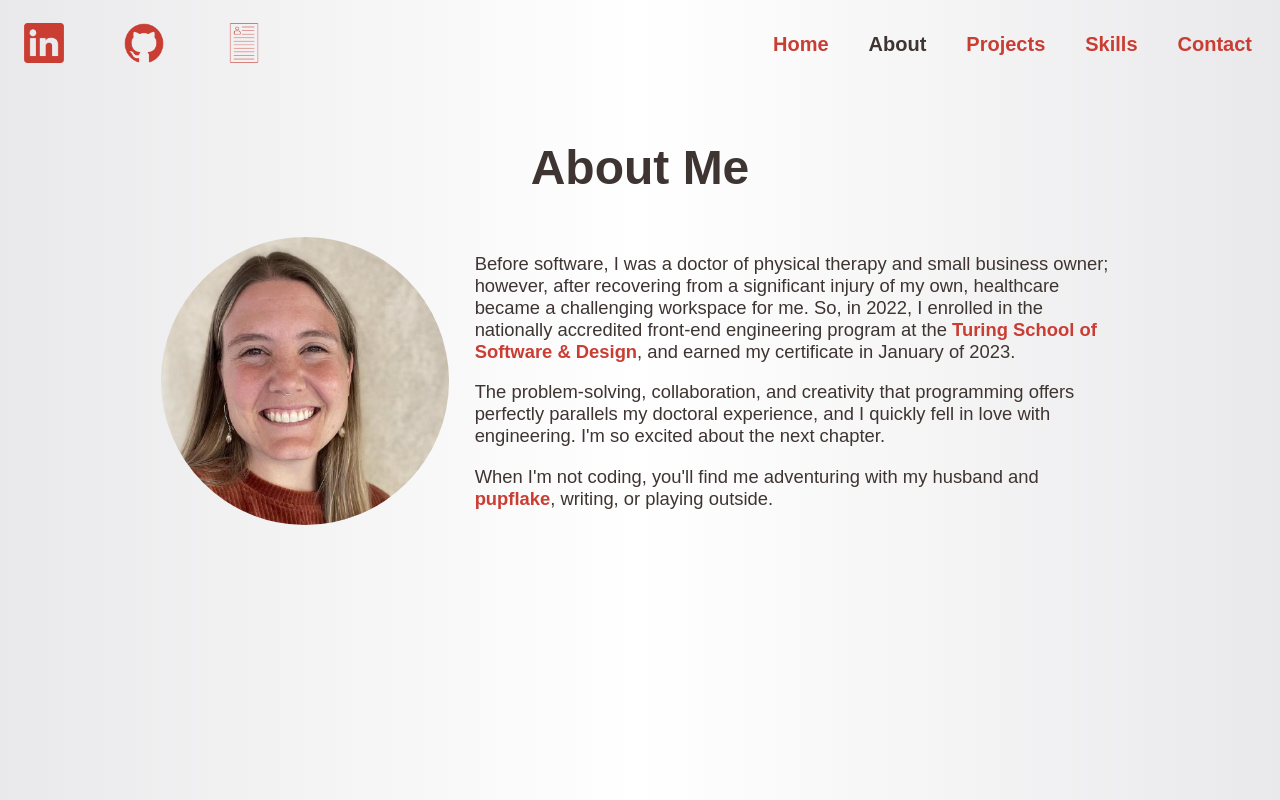
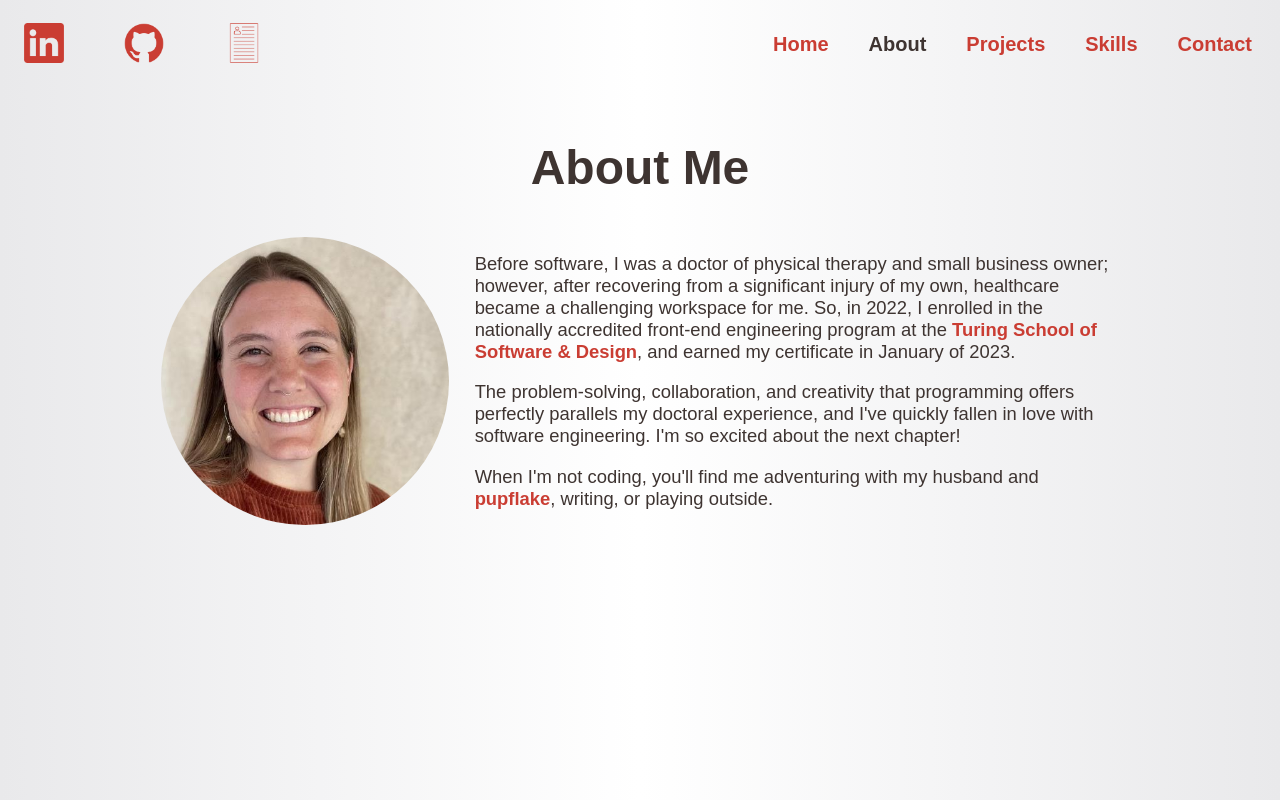
Before and after one commit to vfields/portfolio, a React (Create React App) app: page /about in a window 1280 px wide. Built offline with nearby package versions, Linux system fonts and the light colour scheme.

Commit message:
Grammar update to about

```diff
--- a/src/components/About/About.tsx
+++ b/src/components/About/About.tsx
@@ -12,7 +12,7 @@ function About() {
           <p>Before software, I was a doctor of physical therapy and small business owner; however, after recovering from a significant injury of my own, healthcare became a challenging workspace for me.
           So, in 2022, I enrolled in the nationally accredited front-end engineering program at the <a href="https://turing.edu/" target='_blank' rel="noreferrer">Turing School of Software & Design</a>, and earned my certificate in January of 2023.
           </p>
-          <p>The problem-solving, collaboration, and creativity that programming offers perfectly parallels my doctoral experience, and I quickly fell in love with engineering. I'm so excited about the next chapter.</p>
+          <p>The problem-solving, collaboration, and creativity that programming offers perfectly parallels my doctoral experience, and I've quickly fallen in love with software engineering. I'm so excited about the next chapter!</p>
           <p>When I'm not coding, you'll find me adventuring with my husband and <a href="/lacey">pupflake</a>, writing, or playing outside.</p>
         </div>
       </div>
```
